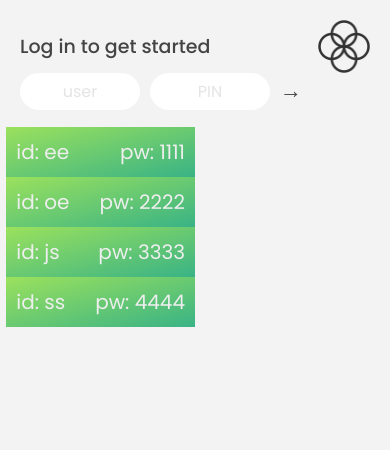
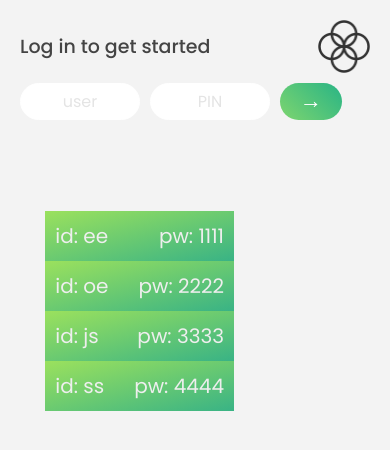
Before and after one commit to usererdem/Bankist, a plain HTML site: page index.html in a window 390 px wide. Drawn offline with Linux system fonts and the light colour scheme.

Commit message:
Media query changes, and login button styling

```diff
--- a/style.css
+++ b/style.css
@@ -68,15 +68,33 @@ nav {
 
 .login__btn {
   border: none;
-  background: none;
+  background: linear-gradient(
+    45deg,
+    #7ed56f, #28b485/* , #2998ff,
+    #5643fa */
+  );
   font-size: 2.2rem;
   color: inherit;
   cursor: pointer;
   transition: all 0.3s;
+  padding: 0.5rem 2rem;
+  border-radius: 2rem;
+  color: #fff;
 }
 
+.login__input:hover,
+.login__input:focus,
 .login__btn:hover,
-.login__btn:focus,
+.login__btn:focus {
+  translate: 0px -1px;
+  box-shadow: 0 1rem 2rem rgba(0, 0, 0, 0.15);
+}
+
+.login__btn:active {
+  translate: 0px 1px;
+  box-shadow: 0 .5rem 2rem rgba(0, 0, 0, 0.15)
+}
+
 .btn--sort:hover,
 .btn--sort:focus {
   outline: none;
@@ -355,11 +373,12 @@ input::-webkit-input-placeholder {
   nav {
     padding: 0;
     flex-wrap: wrap;
+    gap: 1rem;
   }
 
   .demo-login {
-    top: 15%;
-    right: 50%;
+    top: 25%;
+    right: 40%;
   }
 }
 
```
